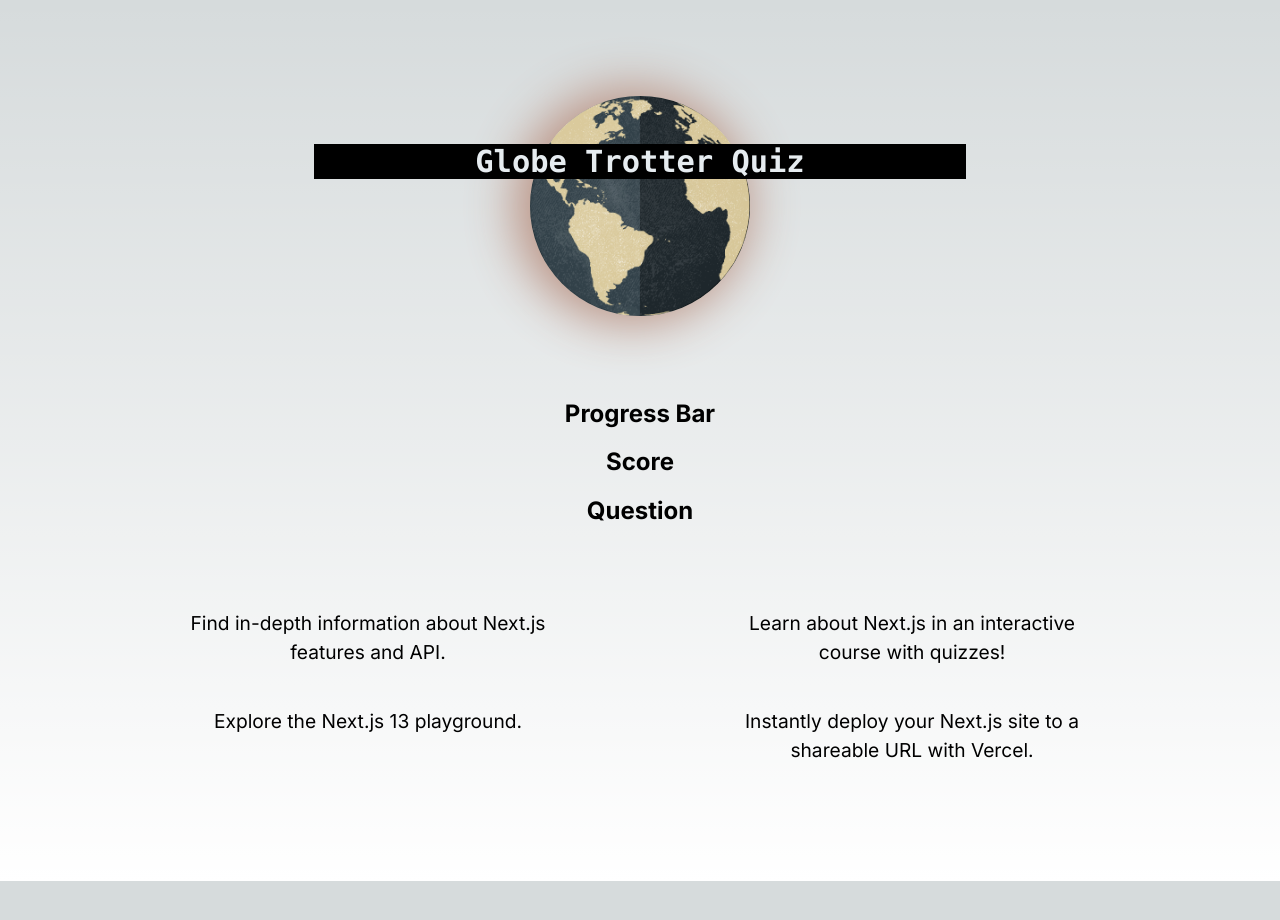
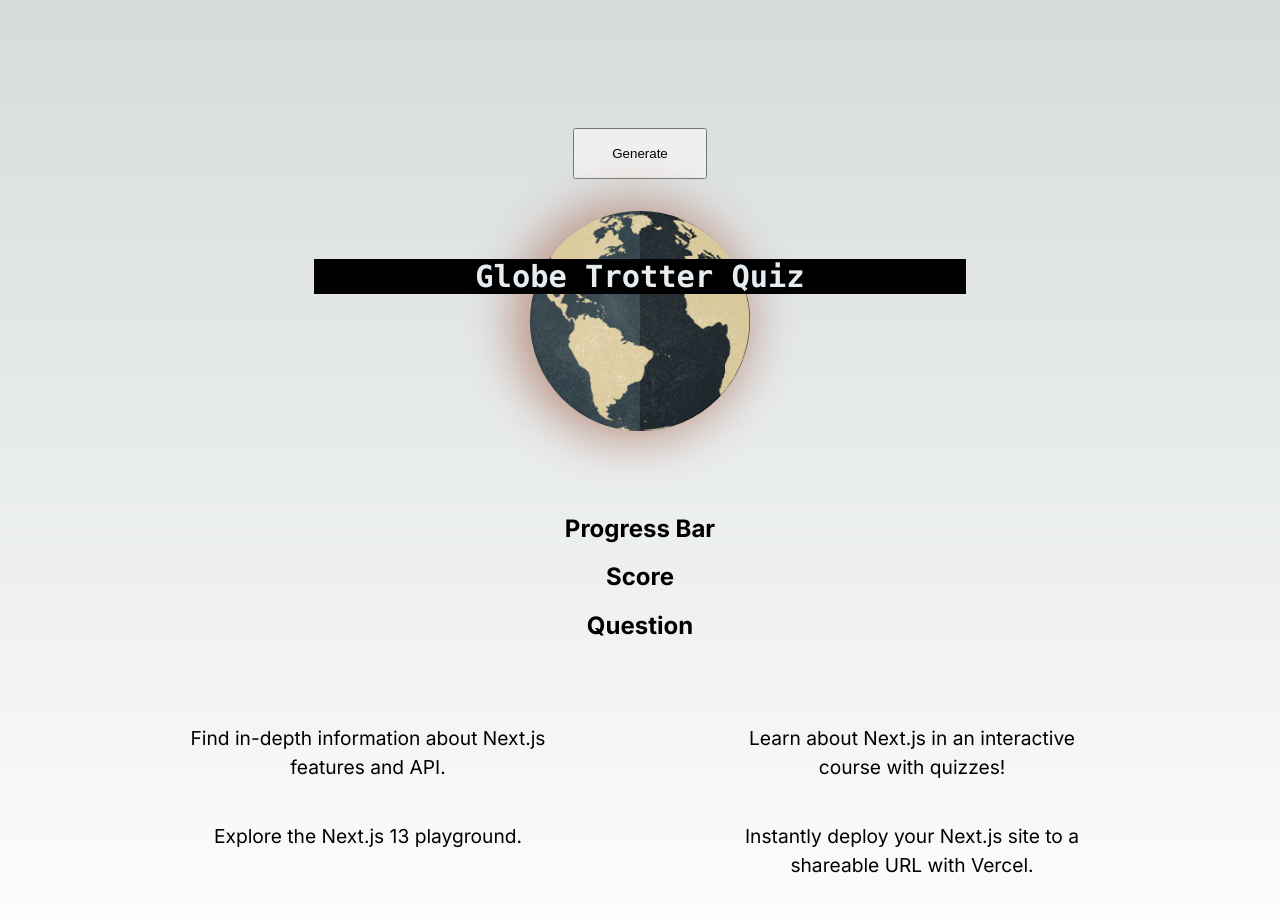
Before and after one commit to rhysmoggs/nextjs13-quiz, a Next.js app: page / in a window 1280 px wide. Shown: the top 920 px of the page. Before the commit the page ends 881 px from the top, so only its background shows below. Built offline with nearby package versions, Linux system fonts and the light colour scheme.

Commit message:
add api and basic functionality

```diff
--- a/app/page.js
+++ b/app/page.js
@@ -1,10 +1,42 @@
+'use client'
 import Image from 'next/image'
 import styles from './page.module.css'
+import { useEffect, useState } from 'react'
 
 export default function Home() {
+  const [questions, setQuestions] = useState([])
+
+  const getQuizAPI = async () => {
+    fetch(
+      'https://opentdb.com/api.php?amount=10&category=22&difficulty=easy&type=multiple'
+    )
+      .then((response) => response.json())
+      .then((data) => {
+        setQuestions(data.results)
+        console.log(data.results)
+      })
+  }
+
+  // useEffect(() => {
+  //   getQuizAPI()
+  // }, [])
+
+  // useEffect(() => {
+  //   async function getQuizAPI() {
+  //     const response = await fetch('https://opentdb.com/api.php?amount=10')
+  //     const data = await response.json()
+  //     setQuestions(data)
+  //   }
+  //   getQuizAPI()
+  //   console.log(questions)
+  // }, [])
+
   return (
     <main className={styles.main}>
       <div className={styles.description}>
+        <button onClick={getQuizAPI} className={styles.btn}>
+          Generate
+        </button>
         <div>
           <h1 className={styles.heading}>
             <a href='#' rel='noopener noreferrer'>
@@ -24,6 +56,11 @@ export default function Home() {
 
       <div className={styles.center}>
         <h2>Progress Bar</h2>
+        <ul>
+          {questions.map((q, index) => {
+            return <li key={index}>{q.question}</li>
+          })}
+        </ul>
         <h2>Score</h2>
         <h2>Question</h2>
       </div>
@@ -32,7 +69,6 @@ export default function Home() {
         <a
           href='https://nextjs.org/docs?utm_source=create-next-app&utm_medium=appdir-template&utm_campaign=create-next-app'
           className={styles.card}
-          target='_blank'
           rel='noopener noreferrer'
         >
           <p>Find in-depth information about Next.js features and API.</p>
@@ -41,7 +77,6 @@ export default function Home() {
         <a
           href='https://nextjs.org/learn?utm_source=create-next-app&utm_medium=appdir-template&utm_campaign=create-next-app'
           className={styles.card}
-          target='_blank'
           rel='noopener noreferrer'
         >
           <p>Learn about Next.js in an interactive course with&nbsp;quizzes!</p>
@@ -50,7 +85,6 @@ export default function Home() {
         <a
           href='https://vercel.com/templates?framework=next.js&utm_source=create-next-app&utm_medium=appdir-template&utm_campaign=create-next-app'
           className={styles.card}
-          target='_blank'
           rel='noopener noreferrer'
         >
           <p>Explore the Next.js 13 playground.</p>
@@ -59,7 +93,6 @@ export default function Home() {
         <a
           href='https://vercel.com/new?utm_source=create-next-app&utm_medium=appdir-template&utm_campaign=create-next-app'
           className={styles.card}
-          target='_blank'
           rel='noopener noreferrer'
         >
           <p>
--- a/app/page.module.css
+++ b/app/page.module.css
@@ -87,6 +87,11 @@
   margin-top: 1.2rem;
 }
 
+.btn {
+  margin: 2rem;
+  padding: 1rem 2.3rem;
+}
+
 /* Enable hover only on non-touch devices */
 @media (hover: hover) and (pointer: fine) {
   .card:hover {
```
